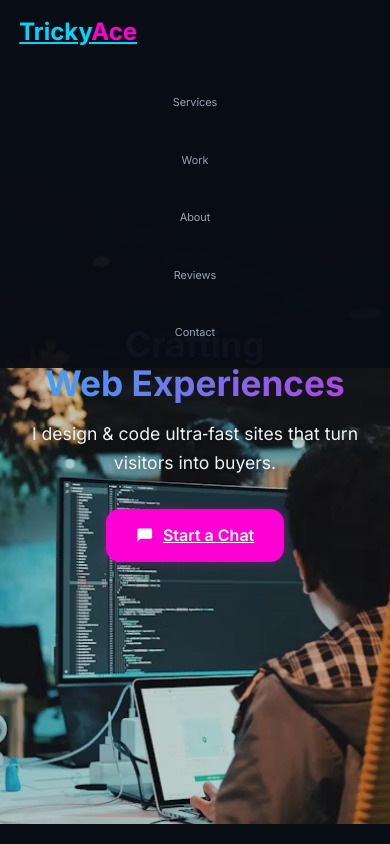
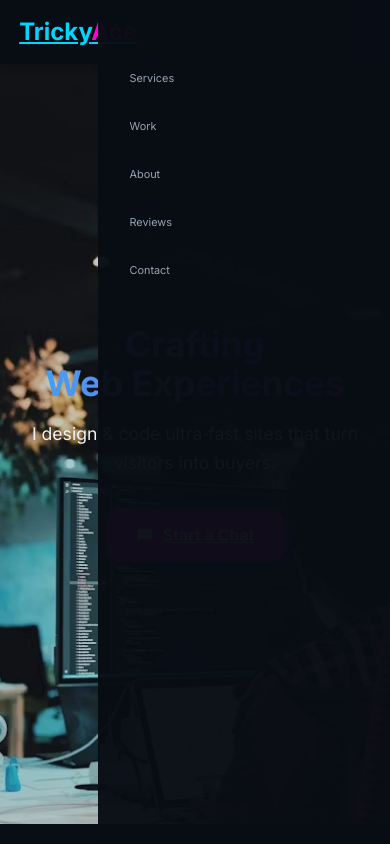
Before and after one commit to TrickyAce/Tricky-Portfolio, a plain HTML site: page index.html in a window 390 px wide. Both pictures are taken after a click on the button "Toggle navigation". Shown: the top 844 px of the page. Drawn offline with Linux system fonts and the light colour scheme; a script that the page names is missing.

Commit message:
nav again

```diff
--- a/style.css
+++ b/style.css
@@ -47,12 +47,19 @@ body{font-family:'Inter',sans-serif;background:#090d14;color:#e9eef3;line-height
   align-items: center;
   transition: all 0.4s ease;
 }
+.nav-links li {
+  width: 100%;
+}
 .nav-links a {
   color: var(--muted);
   text-decoration: none;
   font-size: 0.95rem;
   font-weight: 500;
   transition: color 0.3s ease;
+  display: block;
+  width: 100%;
+  text-align: left;
+
 }
 .nav-links a:hover {
   color: var(--primary);
@@ -96,35 +103,46 @@ body{font-family:'Inter',sans-serif;background:#090d14;color:#e9eef3;line-height
     position: absolute;
     right: 1.5rem;
     top: 1.2rem;
+    z-index: 1002;
   }
 
   .nav-links {
-    position: absolute;
-    top: 100%;
-    left: 0;
-    right: 0;
+    position: fixed;
+    top: 0;
+    right: -100%;
+    height: 100vh;
+    width: 75%;
+    max-width: 300px;
     flex-direction: column;
-    background: rgba(9, 13, 20, 0.95);
-    gap: 1rem;
-    padding: 0;
-    overflow: hidden;
-    max-height: 0;
+    justify-content: flex-start;
+    padding: 4rem 2rem 2rem;
+    background: rgba(9, 13, 20, 0.97);
+    gap: 1.4rem;
     opacity: 0;
     pointer-events: none;
-    transition: max-height 0.4s ease, opacity 0.4s ease;
+    transition: right 0.4s ease, opacity 0.4s ease;
+    z-index: 1001;
+    align-items: flex-start;
   }
 
   .nav-links.open {
-    max-height: 500px;
-    padding: 1rem 0;
+    right: 0;
     opacity: 1;
     pointer-events: auto;
   }
 
   .nav-links li {
-    padding: 0.5rem 0;
+    text-align: right;
+    width: 100%;
+  }
+
+  .nav-links a {
+    font-size: 1rem;
+    display: inline-block;
+    width: 100%;
   }
 }
+
 
 
 
```
